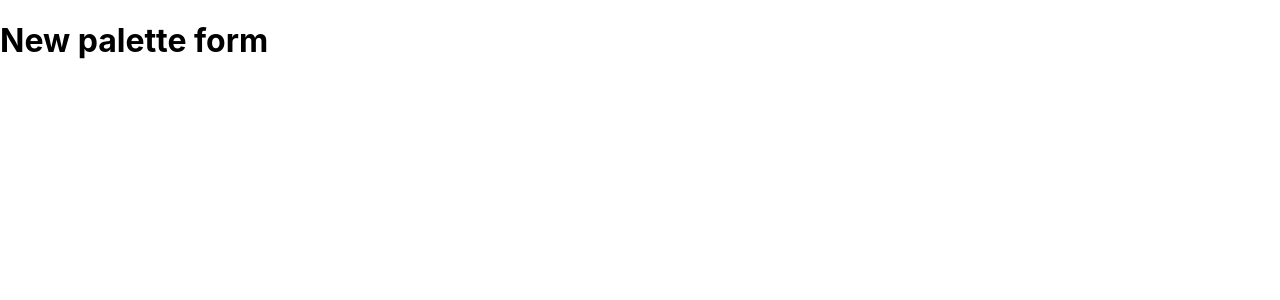
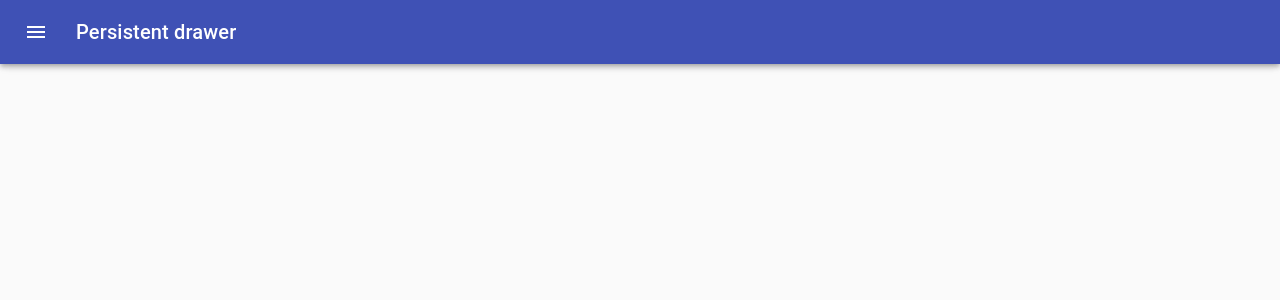
Before and after one commit to suhaspartha/react_practice, a React (Create React App) app in the folder color-palette/: page /palette/new in a window 1280 px wide. Shown: the top 300 px of the page. Built offline with nearby package versions, Linux system fonts and the light colour scheme; the HTML template or start-up script is replaced by a standard one.

Commit message:
added drawer component in the newpaletteform

```diff
--- a/color-palette/src/NewPaletteForm.js
+++ b/color-palette/src/NewPaletteForm.js
@@ -1,10 +1,138 @@
-import React, {Component} from "react";
+import React, { Component } from "react";
+import clsx from "clsx";
+import Drawer from "@material-ui/core/Drawer";
+import CssBaseline from "@material-ui/core/CssBaseline";
+import AppBar from "@material-ui/core/AppBar";
+import Toolbar from "@material-ui/core/Toolbar";
+import Typography from "@material-ui/core/Typography";
+import Divider from "@material-ui/core/Divider";
+import IconButton from "@material-ui/core/IconButton";
+import MenuIcon from "@material-ui/icons/Menu";
+import ChevronLeftIcon from "@material-ui/icons/ChevronLeft";
+import { withStyles } from "@material-ui/core/styles";
 
-class NewPaletteForm extends Component{
-    render(){
-        return(
-            <div><h1>New palette form</h1></div>
-        );
-    }
+const drawerWidth = 240;
+
+const styles = (theme) => ({
+  root: {
+    display: "flex",
+  },
+  appBar: {
+    transition: theme.transitions.create(["margin", "width"], {
+      easing: theme.transitions.easing.sharp,
+      duration: theme.transitions.duration.leavingScreen,
+    }),
+  },
+  appBarShift: {
+    width: `calc(100% - ${drawerWidth}px)`,
+    marginLeft: drawerWidth,
+    transition: theme.transitions.create(["margin", "width"], {
+      easing: theme.transitions.easing.easeOut,
+      duration: theme.transitions.duration.enteringScreen,
+    }),
+  },
+  menuButton: {
+    marginRight: theme.spacing(2),
+  },
+  hide: {
+    display: "none",
+  },
+  drawer: {
+    width: drawerWidth,
+    flexShrink: 0,
+  },
+  drawerPaper: {
+    width: drawerWidth,
+  },
+  drawerHeader: {
+    display: "flex",
+    alignItems: "center",
+    padding: theme.spacing(0, 1),
+    // necessary for content to be below app bar
+    ...theme.mixins.toolbar,
+    justifyContent: "flex-end",
+  },
+  content: {
+    flexGrow: 1,
+    padding: theme.spacing(3),
+    transition: theme.transitions.create("margin", {
+      easing: theme.transitions.easing.sharp,
+      duration: theme.transitions.duration.leavingScreen,
+    }),
+    marginLeft: -drawerWidth,
+  },
+  contentShift: {
+    transition: theme.transitions.create("margin", {
+      easing: theme.transitions.easing.easeOut,
+      duration: theme.transitions.duration.enteringScreen,
+    }),
+    marginLeft: 0,
+  },
+});
+
+class NewPaletteForm extends Component {
+  state = {
+    open: false,
+  };
+  handleDrawerOpen = () => {
+    this.setState({ open: true });
+  };
+
+  handleDrawerClose = () => {
+    this.setState({ open: false });
+  };
+  render() {
+    const { classes } = this.props;
+    const { open } = this.state;
+    return (
+      <div className={classes.root}>
+        <CssBaseline />
+        <AppBar
+          position="fixed"
+          className={clsx(classes.appBar, {
+            [classes.appBarShift]: open,
+          })}
+        >
+          <Toolbar>
+            <IconButton
+              color="inherit"
+              aria-label="open drawer"
+              onClick={this.handleDrawerOpen}
+              edge="start"
+              className={clsx(classes.menuButton, open && classes.hide)}
+            >
+              <MenuIcon />
+            </IconButton>
+            <Typography variant="h6" noWrap>
+              Persistent drawer
+            </Typography>
+          </Toolbar>
+        </AppBar>
+        <Drawer
+          className={classes.drawer}
+          variant="persistent"
+          anchor="left"
+          open={open}
+          classes={{
+            paper: classes.drawerPaper,
+          }}
+        >
+          <div className={classes.drawerHeader}>
+            <IconButton onClick={this.handleDrawerClose}>
+              <ChevronLeftIcon />
+            </IconButton>
+          </div>
+          <Divider />
+        </Drawer>
+        <main
+          className={clsx(classes.content, {
+            [classes.contentShift]: open,
+          })}
+        >
+          <div className={classes.drawerHeader} />
+        </main>
+      </div>
+    );
+  }
 }
-export default NewPaletteForm;
+export default withStyles(styles, { withTheme: true })(NewPaletteForm);
```
